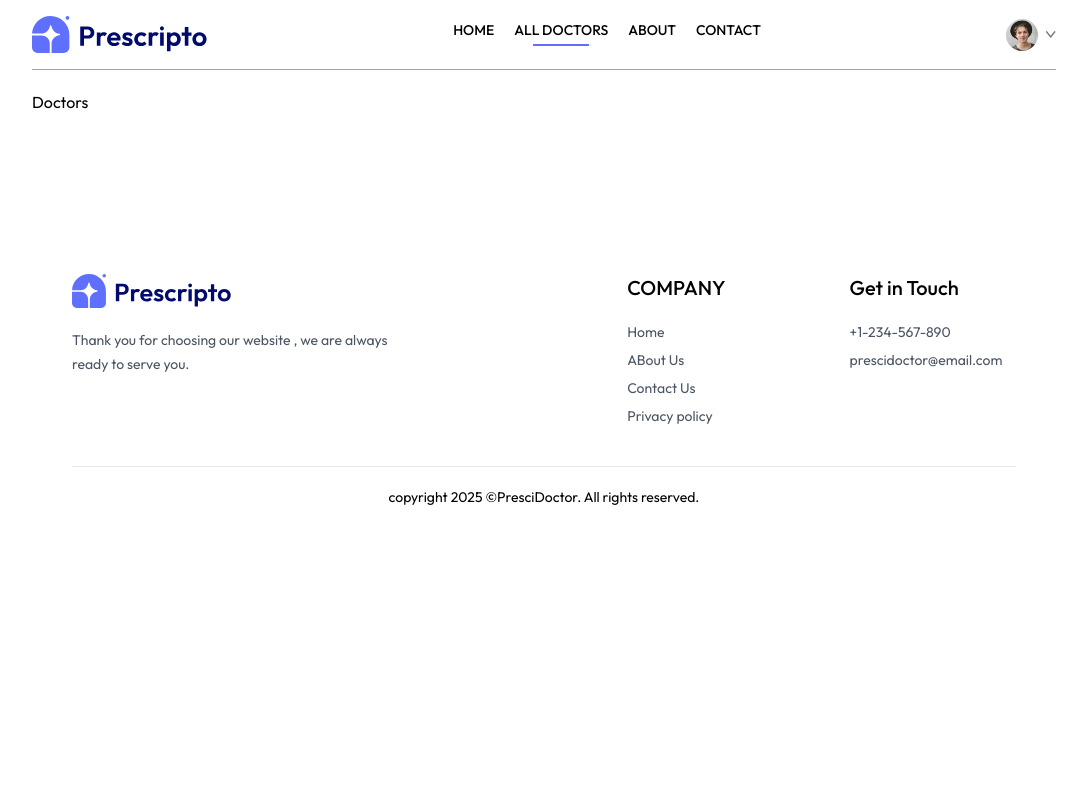
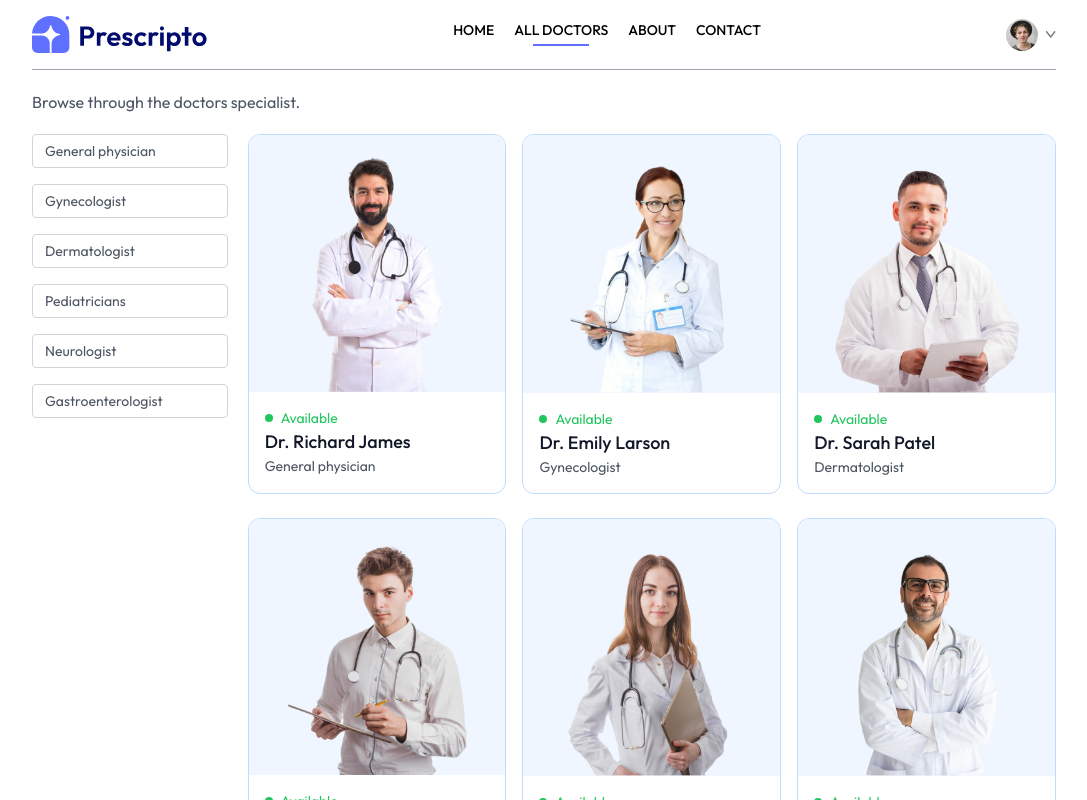
Before and after one commit to thmshreyas/Doctor-appointment-project, a React (Vite) app in the folder doctor-appointment/: page /doctors in a window 1280 px wide. Shown: the top 800 px of the page, without its empty margins (96-1183 px from the left). Built offline with nearby package versions, Linux system fonts and the light colour scheme.

Commit message:
added doctors context

```diff
--- a/doctor-appointment/src/components/Navbar.jsx
+++ b/doctor-appointment/src/components/Navbar.jsx
@@ -8,7 +8,7 @@
     have token we are logged in*/
   return (
     <div className='flex item-center justify-between text-sm py-4 mb-5 border-b border-b-gray-400'>
-        <img className='w-44 cursor-pointer' src={assets.logo} alt="" />
+        <img onClick={()=>navigate(`/`)} className='w-44 cursor-pointer' src={assets.logo} alt="" />
         <ul className='hidden md:flex items-start gap-5 font-medium'>
             <NavLink to='/'>
                 <li className='py-1'>HOME</li>
--- a/doctor-appointment/src/pages/Doctors.jsx
+++ b/doctor-appointment/src/pages/Doctors.jsx
@@ -1,8 +1,64 @@
-import React from 'react'
+import React, { useEffect } from 'react'
+import { useParams } from 'react-router-dom'
+import { AppContext } from '../context/AppContext'
+import { useContext } from 'react'
+import { useState } from 'react'
+import { useNavigate } from 'react-router-dom'
+ const Doctors = () => {
 
- const Doctors = () => {
+const {speciality} = useParams()
+const [filterDoc, setFilterDoc] = useState([])
+const navigate=useNavigate()
+
+const {doctors} = useContext(AppContext)
+
+const applyFilter=()=>{
+  if(speciality){
+    setFilterDoc(doctors.filter((doc=>doc.speciality=== speciality)))
+  }
+  else{
+    setFilterDoc(doctors)
+  }
+}
+useEffect(()=>{
+  applyFilter()
+
+},[doctors,speciality])
+
   return (
-    <div>Doctors</div>
+    <div>
+      <p className='text-gray-600'>Browse through the doctors specialist.</p>
+      <div className='flex flex-col sm:flex-row items-start gap-5 mt-5'>
+        <div className='flex flex-col gap-4 text-sm text-gray-600'>
+          <p onClick={()=>speciality==='Genearl Physician'? navigate('/doctors'):navigate('/doctors/General physician')} className={`w-[94w] sm-w-auto pl-3 py-1.5 p-16 border border-gray-300 rounded transition-all cursor-pointer ${speciality==="General physician"? "bg-indigo-100 text-black":""} `}>General physician</p>
+          <p onClick={()=>speciality==='Gynecologist'? navigate('/doctors'):navigate('/doctors/Gynecologist')} className={`w-[94w] sm-w-auto pl-3 py-1.5 p-16 border border-gray-300 rounded transition-all cursor-pointer  ${speciality==="Gynecologist"? "bg-indigo-100 text-black":""}`}>Gynecologist</p>
+          <p onClick={()=>speciality==='Dermatologist'? navigate('/doctors'):navigate('/doctors/Dermatologist')} className={`w-[94w] sm-w-auto pl-3 py-1.5 p-16 border border-gray-300 rounded transition-all cursor-pointer  ${speciality==="Dermatologist"? "bg-indigo-100 text-black":""}`}>Dermatologist</p>
+          <p onClick={()=>speciality==='Pediatricians'? navigate('/doctors'):navigate('/doctors/Pediatricians')} className={`w-[94w] sm-w-auto pl-3 py-1.5 p-16 border border-gray-300 rounded transition-all cursor-pointer  ${speciality==="Pediatricians"? "bg-indigo-100 text-black":""}`}>Pediatricians</p>
+          <p onClick={()=>speciality==='Neurologist'? navigate('/doctors'):navigate('/doctors/Neurologist')} className={`w-[94w] sm-w-auto pl-3 py-1.5 p-16 border border-gray-300 rounded transition-all cursor-pointer  ${speciality==="Neurologist"? "bg-indigo-100 text-black":""}`}>Neurologist</p>
+          <p onClick={()=>speciality==='Gastroenterologist'? navigate('/doctors'):navigate('/doctors/Gastroenterologist')} className={`w-[94w] sm-w-auto pl-3 py-1.5 p-16 border border-gray-300 rounded transition-all cursor-pointer  ${speciality==="Gastroenterologist"? "bg-indigo-100 text-black":""}`}>Gastroenterologist</p>
+        </div>
+        <div className='w-full grid grid-cols-auto gap-4 gap-y-6'>
+          {
+            filterDoc.map((item,index)=>(
+                <div onClick={()=>navigate(`/appointment/${item._id}`)} key={index} className='border border-blue-200 rounded-xl overflow-hidden cursor-pointer hover:translate-y-[-10px] transition-all duration-500'>
+                    <img className='bg-blue-50' src={item.image} alt="" />
+                    <div className='p-4'>
+                        <div className='flex items-center gap-2 text-sm text-center text-green-500'>
+                            <p className='w-2 h-2 bg-green-500 rounded-full'></p>
+                        <p>Available</p>
+                        </div>
+                        <p className='text-gray-900 text-lg font-medium'>{item.name}</p>
+                        <p className=' text-gray-600 text-sm'>{item.speciality}</p>
+
+                    </div>
+                </div>
+
+            ))
+
+          }
+        </div>
+      </div>
+    </div>
   )
 }
 
```
